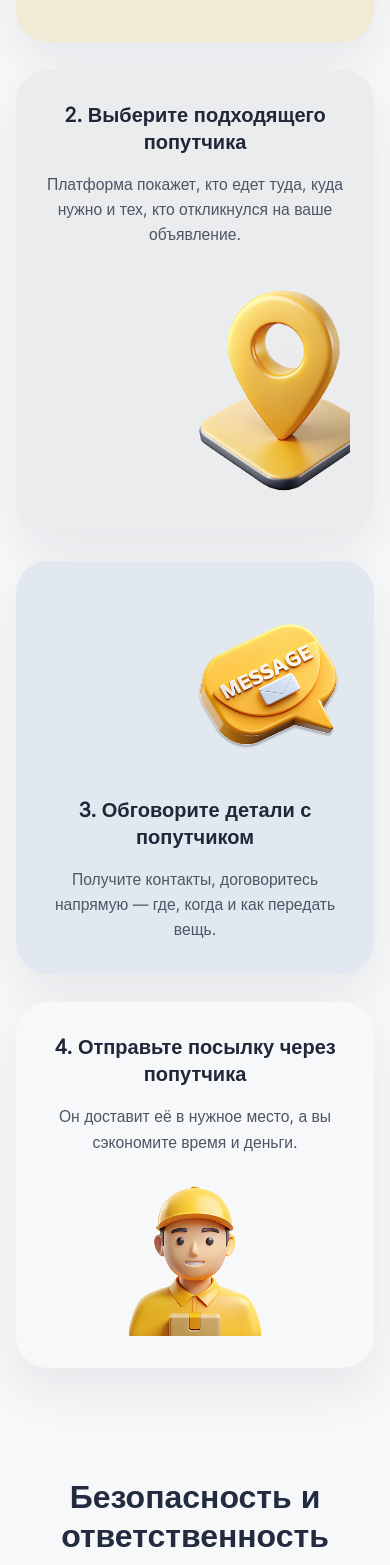
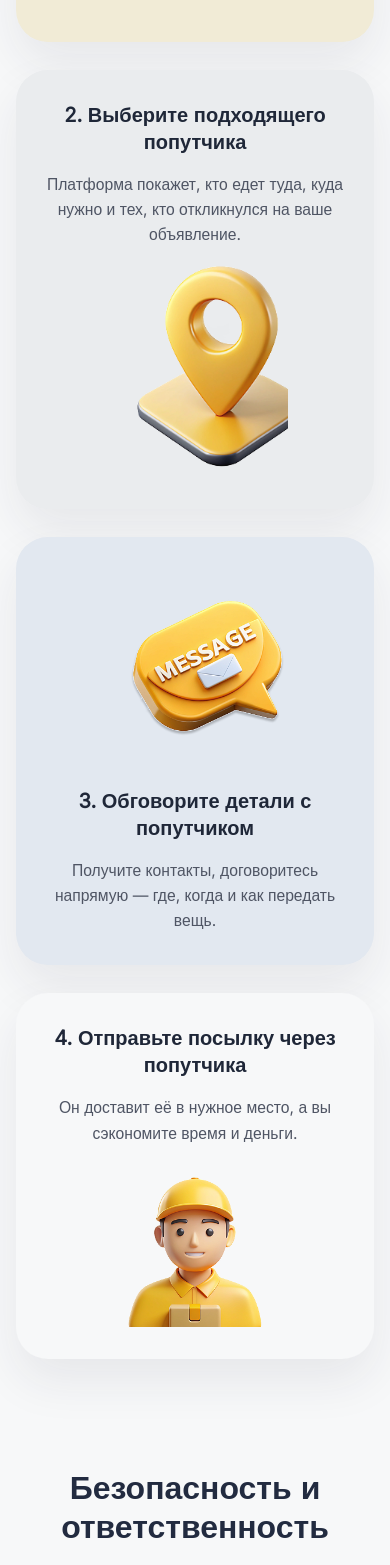
Before and after one commit to sherled99/po-puti, a React (Create React App) app: page / in a window 390 px wide. Shown: the part 4907-6472 px from the top of the page. Built offline with nearby package versions, Linux system fonts and the light colour scheme; a web font is replaced by a local one.

Commit message:
no message

```diff
--- a/src/components/Main/sections/HowItWorksSection/HowItWorksSection.module.css
+++ b/src/components/Main/sections/HowItWorksSection/HowItWorksSection.module.css
@@ -112,10 +112,15 @@
 .stepTwo {
   grid-area: stepTwo;
   background: #EAECEE;
+  position: relative;
 }
 
 .stepTwo .illustration {
-  align-self: flex-end;
+  position: absolute;
+  bottom: 0;
+  right: 0;
+  margin-top: 0;
+  width: clamp(120px, 50%, 180px);
 }
 
 .stepThree {
@@ -125,23 +130,29 @@
 
 .stepThree .illustration {
   align-self: flex-end;
+  width: clamp(180px, 70%, 280px);
 }
 
 .stepFour {
   grid-area: stepFour;
   flex-direction: row;
-  align-items: center;
+  align-items: flex-start;
   gap: 32px;
   background: #F7F8F9;
   min-height: 240px;
+  position: relative;
 }
 
 .stepFour .stepContent {
   flex: 1 1 auto;
   align-items: flex-start;
+  padding-right: 280px;
 }
 
 .stepFour .illustration {
+  position: absolute;
+  bottom: 0;
+  right: 32px;
   width: clamp(190px, 32%, 260px);
   margin-top: 0;
 }
@@ -163,7 +174,12 @@
     gap: 24px;
   }
 
+  .stepFour .stepContent {
+    padding-right: 0;
+  }
+
   .stepFour .illustration {
+    position: static;
     align-self: center;
   }
 }
@@ -209,7 +225,26 @@
     width: clamp(140px, 60%, 220px);
   }
 
+  .stepTwo .illustration {
+    position: static;
+    align-self: center;
+    width: clamp(140px, 60%, 220px);
+  }
+
+  .stepThree .illustration {
+    align-self: center;
+    width: clamp(160px, 65%, 240px);
+  }
+
   .stepFour {
     flex-direction: column;
   }
+
+  .stepFour .stepContent {
+    padding-right: 0;
+  }
+
+  .stepFour .illustration {
+    position: static;
+  }
 }
```
